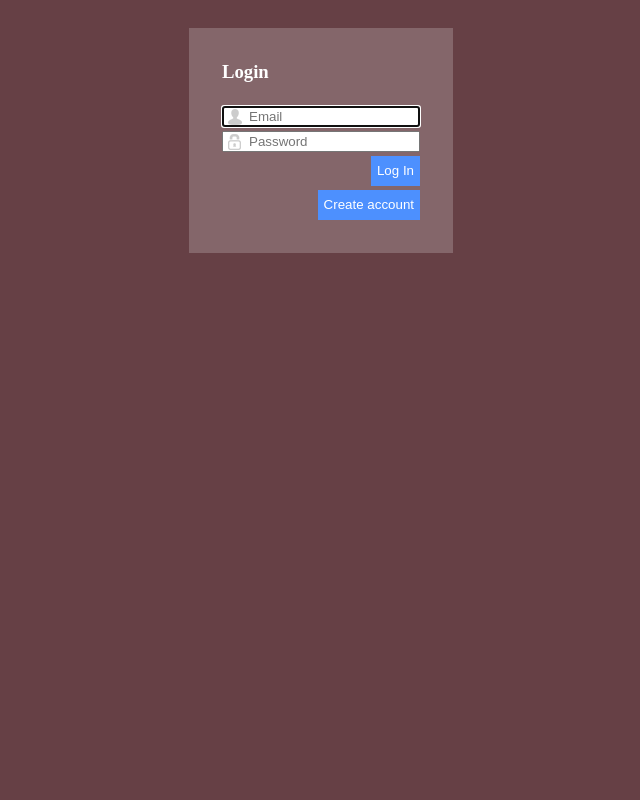
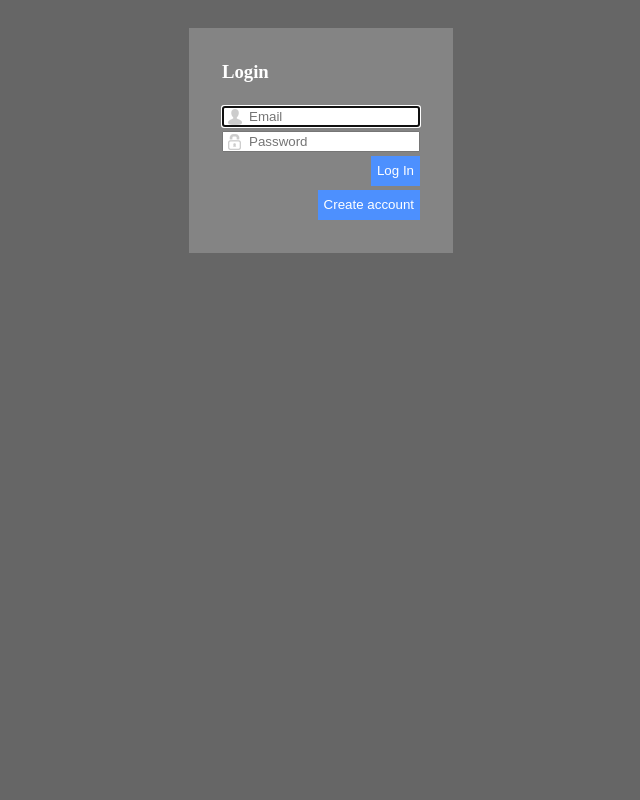
Before and after one commit to taron-hamb/training2, a PHP site: page / in a window 1280 px wide. Shown: the whole page, without its empty margins (319-959 px from the left). Run offline with PHP 8.4, Linux system fonts and the light colour scheme; some libraries are stand-ins or nearby versions.

Commit message:
change bg color to first

```diff
--- a/resource/css/style.css
+++ b/resource/css/style.css
@@ -1,5 +1,5 @@
 body{
-    background-color: #664045;
+    background-color: #666;
     color:#fff;
 }
 .general_box{
```
